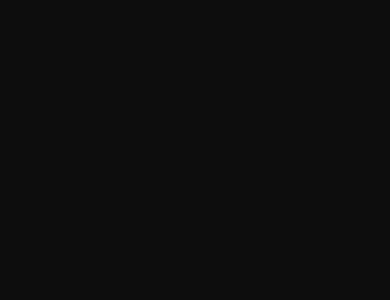
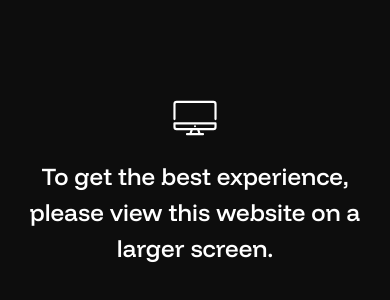
Before and after one commit to moochh/portfolio, a React (Vite) app: page / in a window 390 px wide. Shown: the part 242-542 px from the top of the page. Built offline with nearby package versions, Linux system fonts and the light colour scheme.

Commit message:
mobile view message

```diff
--- a/src/App.jsx
+++ b/src/App.jsx
@@ -18,6 +18,7 @@
 import RefurbModal from './components/projects/RefurbModal';
 import Nav from './components/sections/Nav';
 import SideNav from './components/sections/SideNav';
+import MobileView from './components/sections/MobileView';
 
 function App() {
 	const [toggled, setToggled] = useState('');
@@ -76,6 +77,9 @@
 	}, []);
 
 	return (
+		<>
+			<MobileView />
+
 			<div className="main">
 				<Landing />
 
@@ -96,6 +100,7 @@
 
 				<SideNav />
 			</div>
+		</>
 	);
 }
 
--- /dev/null
+++ b/src/components/sections/MobileView.jsx
@@ -0,0 +1,21 @@
+import React from 'react';
+
+const MobileView = () => {
+	return (
+		<div className="mobile-view">
+			<svg xmlns="http://www.w3.org/2000/svg" viewBox="0 0 100 100">
+				<g id="Grid">
+					<path d="M92.75,59S7.28,59,7.25,59A2.24,2.24,0,0,0,5,61.2v7.5a6.76,6.76,0,0,0,6.75,6.75H40.62l-1.95,6H33.3a2.25,2.25,0,0,0,0,4.5c8.31,0,25,0,33.4,0a2.25,2.25,0,0,0,0-4.5H61.33l-1.95-6H88.25A6.76,6.76,0,0,0,95,68.7V61.2A2.24,2.24,0,0,0,92.75,59ZM56.6,81.43H43.41l1.94-6h9.31l1.94,6ZM88.25,71H11.75A2.25,2.25,0,0,1,9.5,68.7V63.47h81V68.7A2.25,2.25,0,0,1,88.25,71Z" />
+					<path d="M88.26,14.07H11.75A6.76,6.76,0,0,0,5,20.82V52.2a2.25,2.25,0,0,0,4.5,0V20.82a2.25,2.25,0,0,1,2.25-2.25h76.5a2.25,2.25,0,0,1,2.25,2.25V52.2a2.25,2.25,0,0,0,4.5,0V20.82a6.76,6.76,0,0,0-6.75-6.75Z" />
+					<path d="M50,65a2.26,2.26,0,0,0,0,4.51A2.26,2.26,0,0,0,50,65Z" />
+				</g>
+			</svg>
+
+			<p>
+				To get the best experience, please view this website on a larger screen.
+			</p>
+		</div>
+	);
+};
+
+export default MobileView;
--- a/src/style/style.css
+++ b/src/style/style.css
@@ -133,10 +133,40 @@
 }
 
 @media (max-width: 768px) {
-  #root {
-    display: none !important;
+  .main {
+    display: none;
+  }
+  .mobile-view {
+    display: flex !important;
   }
 }
+.mobile-view {
+  position: fixed;
+  height: 100vh;
+  width: 100vw;
+  background-color: var(--black);
+  display: none;
+  flex-direction: column;
+  justify-content: center;
+  align-items: center;
+  gap: 16px;
+  z-index: 50;
+  padding: 24px;
+  left: 50%;
+  top: 50%;
+  transform: translate(-50%, -50%);
+}
+.mobile-view svg {
+  fill: white;
+  width: 48px;
+}
+.mobile-view p {
+  font-size: 24px;
+  font-family: "medium";
+  color: white;
+  text-align: center;
+}
+
 .center-h {
   display: flex;
   flex-direction: row;
--- a/src/style/style.scss
+++ b/src/style/style.scss
@@ -81,8 +81,41 @@
 }
 
 @media (max-width: 768px) {
-	#root {
-		display: none !important;
+	.main {
+		display: none;
+	}
+
+	.mobile-view {
+		display: flex !important;
+	}
+}
+
+.mobile-view {
+	position: fixed;
+	height: 100vh;
+	width: 100vw;
+	background-color: var(--black);
+	display: none;
+	flex-direction: column;
+	justify-content: center;
+	align-items: center;
+	gap: 16px;
+	z-index: 50;
+	padding: 24px;
+	left: 50%;
+	top: 50%;
+	transform: translate(-50%, -50%);
+
+	svg {
+		fill: white;
+		width: 48px;
+	}
+
+	p {
+		font-size: 24px;
+		font-family: 'medium';
+		color: white;
+		text-align: center;
 	}
 }
 
```
Also changed, not shown: public/assets/icons/desktop-13.svg (added), 1 other file (tests, documents, lock files or other folders). Lines whose indentation alone changed are shown as unchanged.
